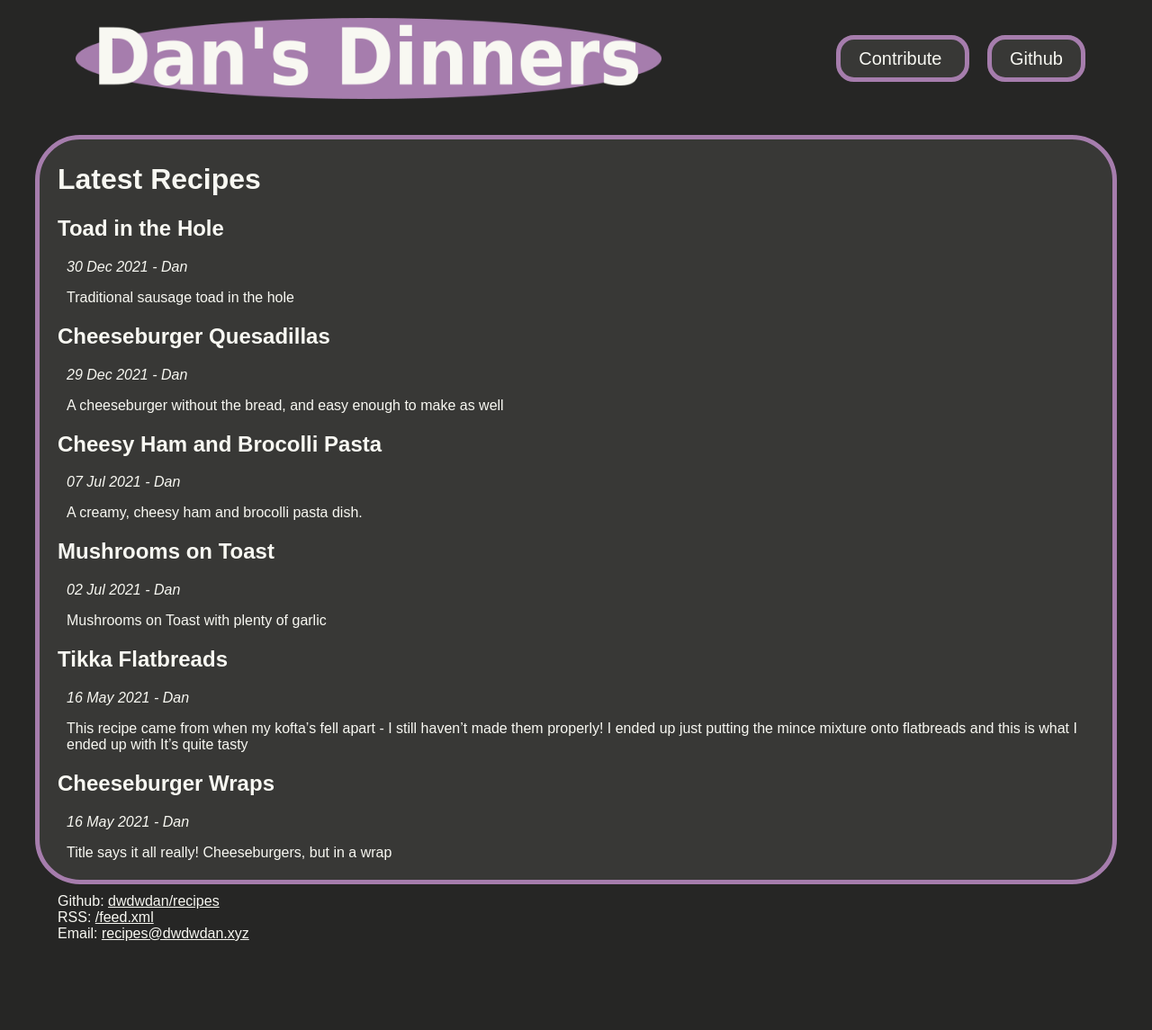
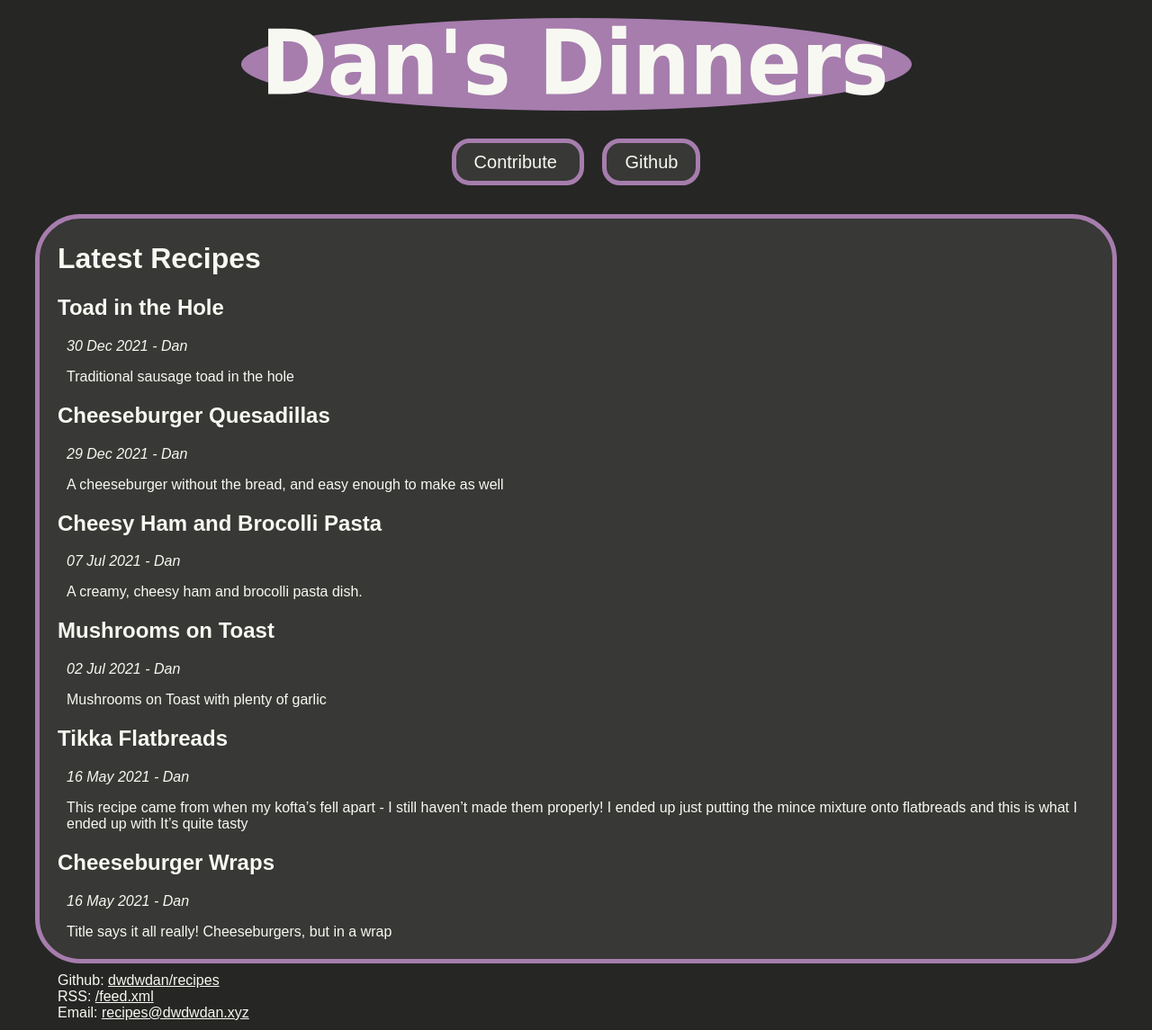
Before and after one commit to dwdwdan/recipes, a Jekyll site: the page built from index.html, in a window 1280 px wide. Shown: the whole page at 90% size. Built offline with Jekyll 4.4.1, drawn with Linux system fonts in a browser that asks for light colours; before the commit the page ends 1057 px from its top, so only the background shows below that.

Commit message:
Use media query to adjust for mobile screens

```diff
--- a/_sass/main.scss
+++ b/_sass/main.scss
@@ -45,8 +45,8 @@ a {
 	padding: 10px 20px;
 	display: flex;
 	margin: 10px 0px;
-	height: 90px;
 }
+
 
 
 #pagetitle h1{
@@ -79,6 +79,19 @@ a {
 }
 
 
+@media (max-width: 1300px) {
+	#navmenu{
+		flex-direction: column;
+		align-content: center;
+	}
+	#navmenu img{
+		max-width: var(--site-width);
+		margin:auto;
+	}
+	#navmenu #menus{
+		margin:auto;
+	}
+}
 
 .recipeDetails{
 	margin: 0px 10px;
```
